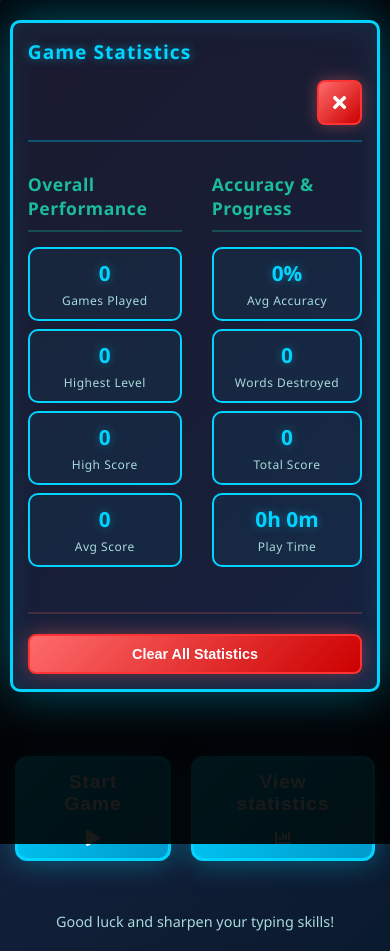
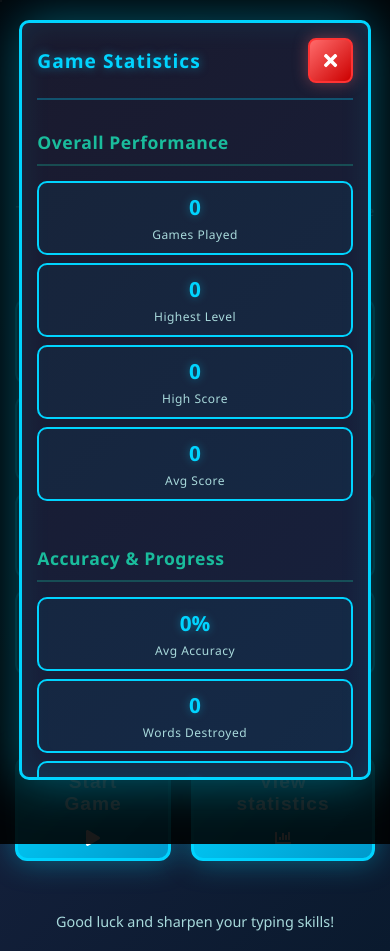
Before and after one commit to DeepakSaini2102/Typing-Game-V2, a React (Vite) app: page / in a window 390 px wide. Both pictures are taken after a click on the button "View statistics". Built offline with nearby package versions, Linux system fonts and the light colour scheme.

Commit message:
popup css updated

```diff
--- a/src/styles/stats-popup.css
+++ b/src/styles/stats-popup.css
@@ -72,6 +72,7 @@
 .stats-content {
   color: #c1d3e0;
   display: flex;
+  flex-direction: column;
   gap: 30px;
 }
 
@@ -245,10 +246,10 @@
 }
 
 /* Responsive */
-@media (max-width: 768px) {
+@media (max-width: 1800px) {
   .stats-overlay {
     align-items: flex-start;
-    padding-top: 20px;
+    padding: 20px 10px;
   }
 
   .stats-popup {
@@ -259,10 +260,92 @@
     margin: 0 auto;
   }
 
+  .stats-header {
+    flex-direction: row;
+    justify-content: space-between;
+    align-items: center;
+    gap: 10px;
+  }
+
   .stats-header h2 {
     font-size: 1.4rem;
   }
 
+  .stats-section {
+    margin-bottom: 0px;
+  }
+
+  .level-stats-container {
+    display: flex;
+    flex-direction: row;
+    gap: 12px;
+    margin-bottom: 20px;
+  }
+
+  .stats-content {
+    display: flex;
+    flex-direction: column;
+  }
+
+  .stats-grid {
+    grid-template-columns: repeat(4, 1fr);
+    gap: 10px;
+  }
+
+  .stat-card {
+    padding: 12px;
+  }
+
+  .stat-value {
+    font-size: 1.4rem;
+  }
+
+  .level-stat {
+    flex-direction: column;
+    align-items: flex-start;
+    gap: 8px;
+  }
+
+  .level-details {
+    width: 100%;
+    gap: 10px;
+  }
+
+  .stats-section-title {
+    font-size: 1.1rem;
+  }
+}
+
+@media (max-width: 768px) {
+  .stats-overlay {
+    align-items: flex-start;
+    padding: 20px 10px;
+  }
+
+  .stats-popup {
+    width: 90%;
+    padding: 20px;
+    border-radius: 10px;
+    max-height: 90dvh;
+    margin: 0 auto;
+  }
+
+  .stats-header {
+    flex-direction: row;
+    justify-content: space-between;
+    align-items: center;
+    gap: 10px;
+  }
+
+  .stats-header h2 {
+    font-size: 1.4rem;
+  }
+
+  .level-stats-container {
+    display: flex;
+    flex-direction: column;
+    gap: 12px;
+  }
   .stats-grid {
     grid-template-columns: repeat(2, 1fr);
     gap: 10px;
@@ -296,17 +379,23 @@
   .stats-popup {
     width: 95%;
     padding: 15px;
-    max-height: 90vh;
+    max-height: 90dvh;
   }
 
+  .level-stats-container {
+    display: flex;
+    flex-direction: column;
+    gap: 12px;
+  }
   .stats-header {
-    flex-direction: column;
-    gap: 15px;
-    align-items: flex-start;
+    flex-direction: row;
+    justify-content: space-between;
+    align-items: center;
+    gap: 10px;
   }
 
   .stats-close {
-    align-self: flex-end;
+    flex-shrink: 0;
   }
 
   .stats-header h2 {
@@ -342,6 +431,10 @@
 }
 
 @media (max-width: 360px) {
+  .stats-overlay {
+    padding: 15px 5px;
+  }
+
   .stats-popup {
     width: 96%;
     padding: 12px;
@@ -349,18 +442,28 @@
   }
 
   .stats-header {
+    flex-direction: row;
+    justify-content: space-between;
+    align-items: center;
+    gap: 8px;
+    padding-bottom: 10px;
+  }
+
+  .level-stats-container {
+    display: flex;
     flex-direction: column;
     gap: 12px;
   }
-
   .stats-header h2 {
     font-size: 1rem;
+    flex: 1;
   }
 
   .stats-close {
-    width: 38px;
-    height: 38px;
-    font-size: 1rem;
+    width: 35px;
+    height: 35px;
+    font-size: 0.9rem;
+    flex-shrink: 0;
   }
 
   .stats-grid {
```
